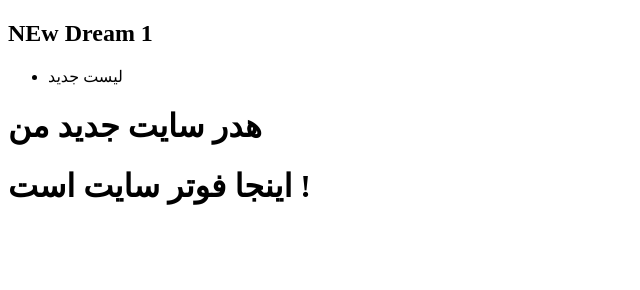
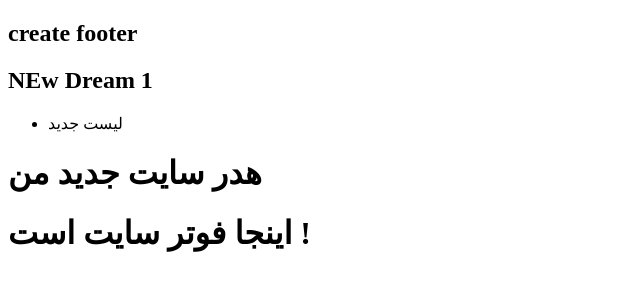
Before and after one commit to milad0211/test-shop, a plain HTML site: page index.html in a window 1280 px wide. Shown: the whole page, without its empty margins (0-640 px from the left). Drawn offline with Linux system fonts and the light colour scheme.

Commit message:
crete foote

```diff
--- a/index.html
+++ b/index.html
@@ -4,7 +4,7 @@
     <meta charset="UTF-8">
     <meta name="viewport" content="width=device-width, initial-scale=1.0">
     <title>githab project</title>
-
+   <h2>create footer</h2>
 </head>
 <body>
 
```
